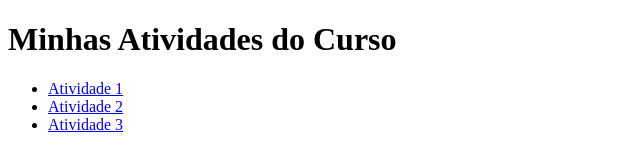
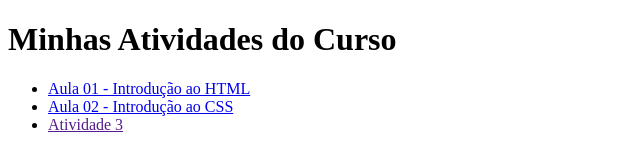
Before and after one commit to rinaldovilela/Atividades-Softex-Classroom, a plain HTML site: page index.html in a window 1280 px wide. Shown: the whole page, without its empty margins (0-640 px from the left). Drawn offline with Linux system fonts and the light colour scheme.

Commit message:
🚧 feat  : aprimorando a página .

```diff
--- a/index.html
+++ b/index.html
@@ -8,9 +8,9 @@
 <body>
     <h1>Minhas Atividades do Curso</h1>
   <ul>
-    <li><a href="./Atividade 01 - Introdução ao HTML - Front end/index.html">Atividade 1</a></li>
-    <li><a href="./Atividade 02 - Introdução ao HTML - Front end/index.html">Atividade 2</a></li>
-    <li><a href="atividade3.html">Atividade 3</a></li>
+    <li><a href="./Atividade 01 - Introdução ao HTML - Front end/index.html">Aula 01 - Introdução ao HTML</a></li>
+    <li><a href="./Atividade 02 - Introdução ao HTML - Front end/index.html">Aula 02 - Introdução ao CSS</a></li>
+    <li><a href="">Atividade 3</a></li>
     </ul>
 </body>
 </html>
```
